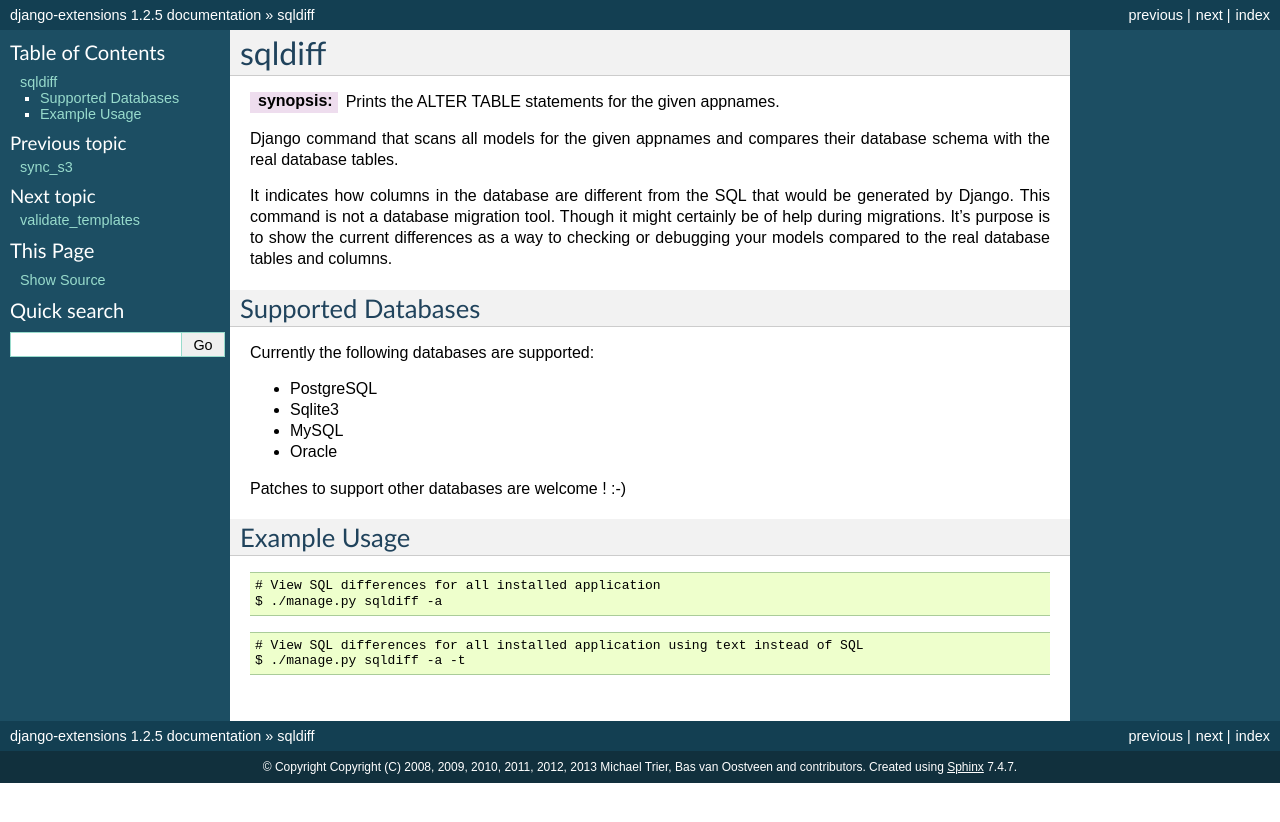
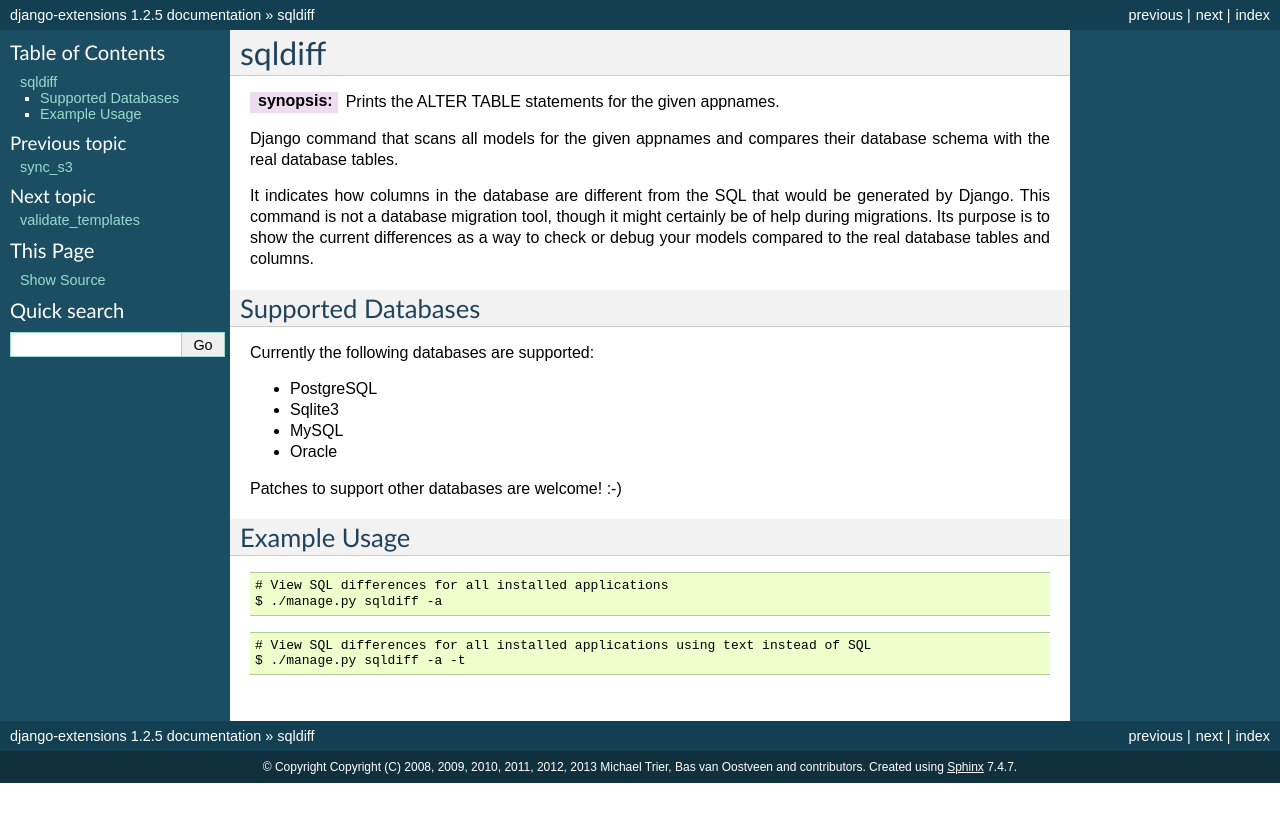
Before and after one commit to django-extensions/django-extensions, a Sphinx documentation site: the page built from docs/sqldiff.rst, in a window 1280 px wide. Shown: the top 822 px of the page. Built offline with Sphinx 7.4.7, drawn with Linux system fonts in a browser that asks for light colours; pages that are not in the unit, such as notebooks, are missing from menus.

Commit message:
Typo/grammar corrections.

```diff
--- a/docs/sqldiff.rst
+++ b/docs/sqldiff.rst
@@ -7,9 +7,9 @@ Django command that scans all models for the given appnames and compares
 their database schema with the real database tables.
 
 It indicates how columns in the database are different from the SQL that would
-be generated by Django. This command is not a database migration tool. Though
-it might certainly be of help during migrations. It's purpose is to show the
-current differences as a way to checking or debugging your models compared to
+be generated by Django. This command is not a database migration tool, though
+it might certainly be of help during migrations. Its purpose is to show the
+current differences as a way to check or debug your models compared to
 the real database tables and columns.
 
 Supported Databases
@@ -22,7 +22,7 @@ Currently the following databases are supported:
 * MySQL
 * Oracle
 
-Patches to support other databases are welcome ! :-)
+Patches to support other databases are welcome! :-)
 
 
 Example Usage
@@ -30,10 +30,10 @@ Example Usage
 
 ::
 
-  # View SQL differences for all installed application
+  # View SQL differences for all installed applications
   $ ./manage.py sqldiff -a
 
 ::
 
-  # View SQL differences for all installed application using text instead of SQL
+  # View SQL differences for all installed applications using text instead of SQL
   $ ./manage.py sqldiff -a -t
```
